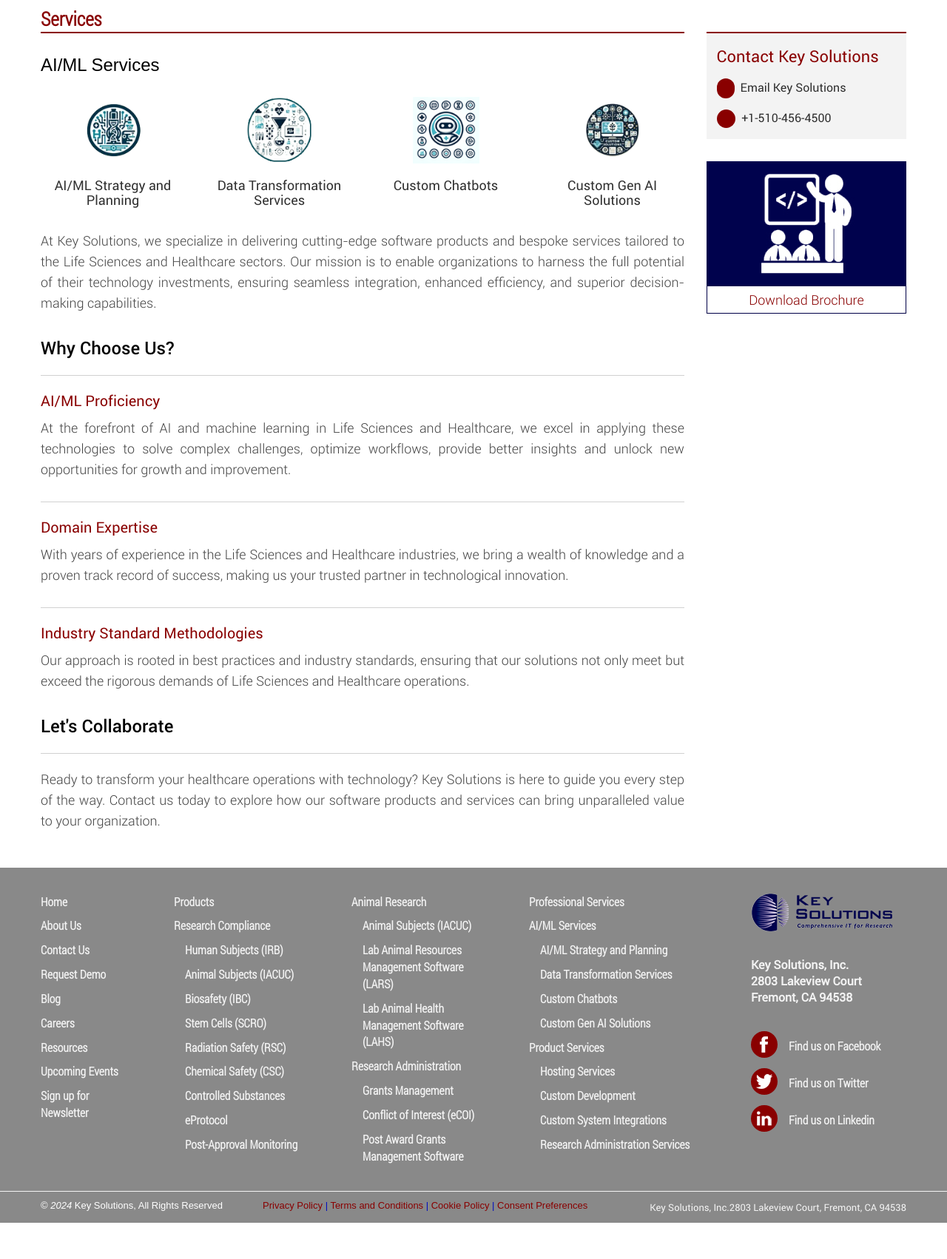
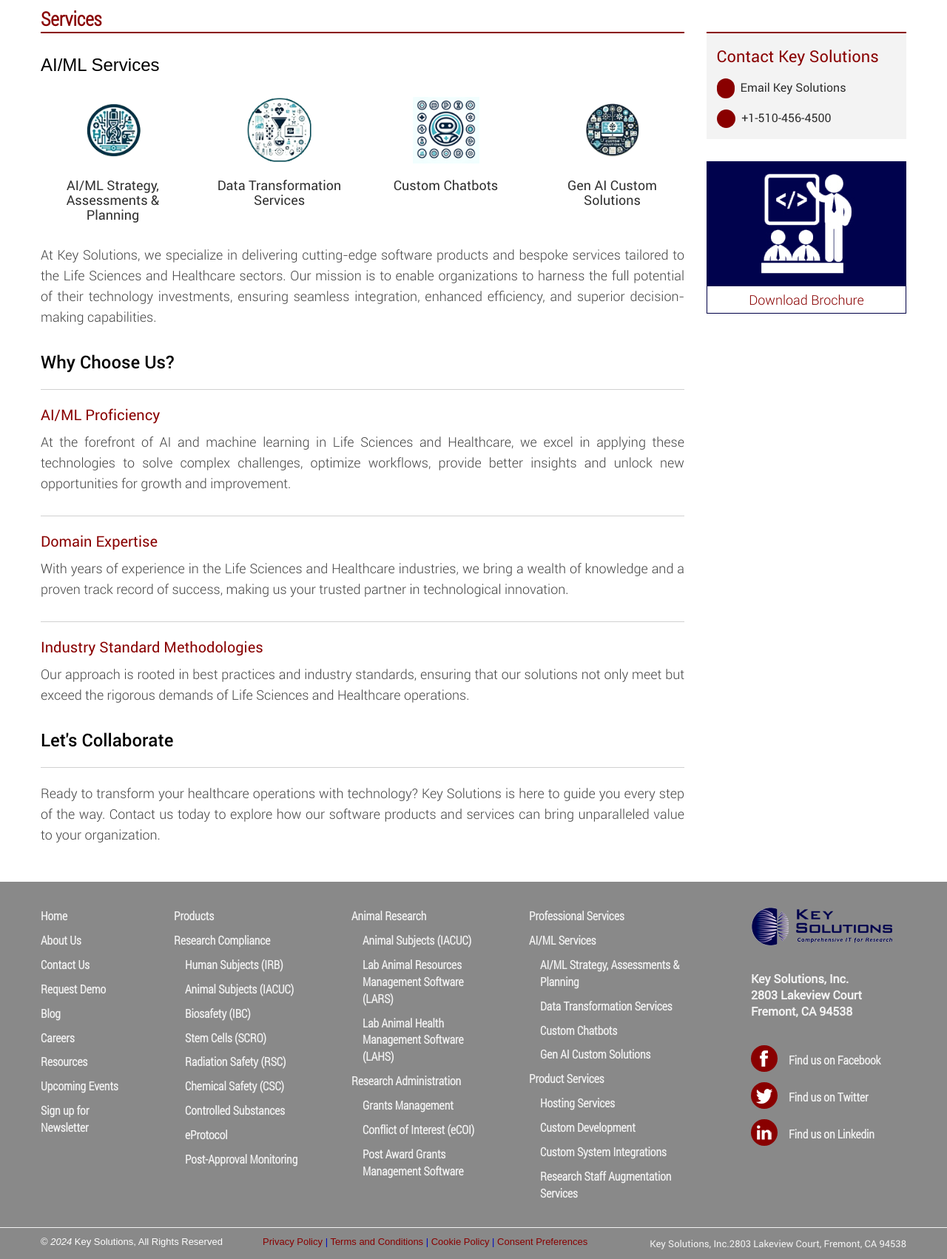
Before and after one commit to tlsuppliertemplates/KeySolutionsV0, a plain HTML site: page ai-ml-services.html in a window 1280 px wide. Shown: the part 455-2157 px from the top of the page at 74% size. Before the commit the page ends 2108 px from the top, so only its background shows below. Drawn offline with Linux system fonts and the light colour scheme; a script that the page names is missing; some icons are missing.

Commit message:
Add files via upload

```diff
--- a/ai-ml-services.html
+++ b/ai-ml-services.html
@@ -348,7 +348,7 @@
                   <a href="ai-ml-services.html">AI/ML Services  <span class="glyphicon glyphicon-triangle-right"></span></a>
                   <ul>
                     <li>
-                      <a href="ai-ml-strategy-planning.html">AI/ML Strategy and Planning </a>
+                      <a href="ai-ml-strategy-planning.html">AI/ML Strategy, Assessments & Planning </a>
                     </li>
                     <li>
                       <a href="data-infrastructure-services.html">Data Transformation Services </a>
@@ -357,7 +357,7 @@
                       <a href="custom-chatbots.html"> Custom Chatbots</a>
                     </li>
                     <li>
-                      <a href="gen-ai-custom-solutions.html">Custom Gen AI Solutions </a>
+                      <a href="gen-ai-custom-solutions.html"> Gen AI Custom Solutions </a>
                     </li>
                   </ul>
                 </li>
@@ -374,7 +374,7 @@
                       <a href="custom-system-integrations.html">Custom System Integrations</a>
                     </li>
                     <li>
-                      <a href="research-administration-services.html">Research Administration Services</a>
+                      <a href="research-administration-services.html">Research Staff Augmentation Services</a>
                     </li>
                   </ul>
                 </li>
@@ -430,7 +430,7 @@
                 <div class="col-xs-12 col-sm-3 col-md-3 col-lg-3">
                   <div class="inner_products"> <a href="ai-ml-strategy-planning.html">
 				          <img src="images/ps-icon1.png" class="img-responsive product_img1" style="background-color:inherit; border-radius:inherit;" alt="img">
-                    <h3 class="product_title">AI/ML Strategy and Planning</h3>
+                    <h3 class="product_title">AI/ML Strategy, Assessments & Planning</h3>
                     </a> </div>
                 </div>
                 <div class="col-xs-12 col-sm-3 col-md-3 col-lg-3">
@@ -448,7 +448,7 @@
                 <div class="col-xs-12 col-sm-3 col-md-3 col-lg-3">
                   <div class="inner_products"> <a href="gen-ai-custom-solutions.html">
 				          <img src="images/ps-icon5.png"  class="img-responsive product_img1" style="background-color:inherit; border-radius:inherit;" alt="img">
-                    <h3 class="product_title">Custom Gen AI Solutions</h3>
+                    <h3 class="product_title"> Gen AI Custom Solutions</h3>
                     </a> </div>
                 </div>
               </div>
@@ -585,7 +585,7 @@
               <a href="ai-ml-services.html">AI/ML Services</a>
           </li>
           <li>
-            <a href="ai-ml-strategy-planning.html" class="research-compliance">AI/ML Strategy and Planning </a>
+            <a href="ai-ml-strategy-planning.html" class="research-compliance">AI/ML Strategy, Assessments & Planning </a>
           </li>
           <li>
             <a href="data-infrastructure-services.html" class="research-compliance">Data Transformation Services </a>
@@ -594,7 +594,7 @@
             <a href="custom-chatbots.html" class="research-compliance"> Custom Chatbots</a>
           </li>
           <li>
-            <a href="gen-ai-custom-solutions.html" class="research-compliance">Custom Gen AI Solutions </a>
+            <a href="gen-ai-custom-solutions.html" class="research-compliance"> Gen AI Custom Solutions </a>
           </li>
           <li>
             <a href="product-services-page.html">Product Services</a>
@@ -609,7 +609,7 @@
           <a href="custom-system-integrations.html" class="research-compliance">Custom System Integrations</a>
         </li>
         <li>
-          <a href="research-administration-services.html" class="research-compliance">Research Administration Services</a>
+          <a href="research-administration-services.html" class="research-compliance">Research Staff Augmentation Services</a>
         </li>
         </ul>
       </div>
```
Also changed, not shown: ai-ml-strategy-planning.html (+14 -13 lines), custom-chatbots.html (+6 -6 lines), custom-development.html (+7 -7 lines), custom-system-integrations.html (+6 -6 lines), data-infrastructure-services.html (+6 -6 lines), gen-ai-custom-solutions.html (+6 -6 lines), hosting-services.html (+6 -6 lines), index.html (+6 -6 lines), ml-maturity-assesments.html (+6 -6 lines), product-services-page.html (+7 -7 lines), research-administration-services.html (+7 -7 lines).
